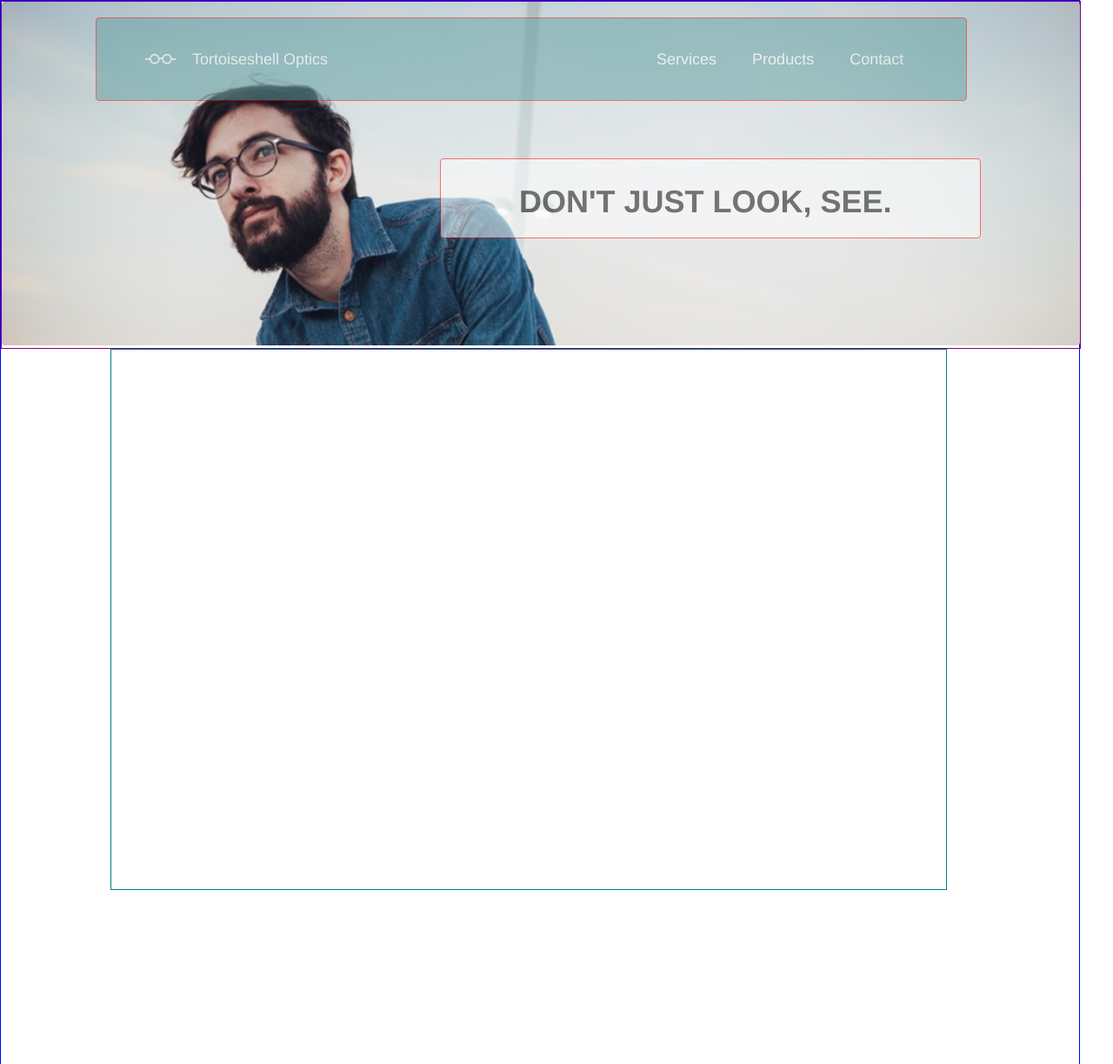
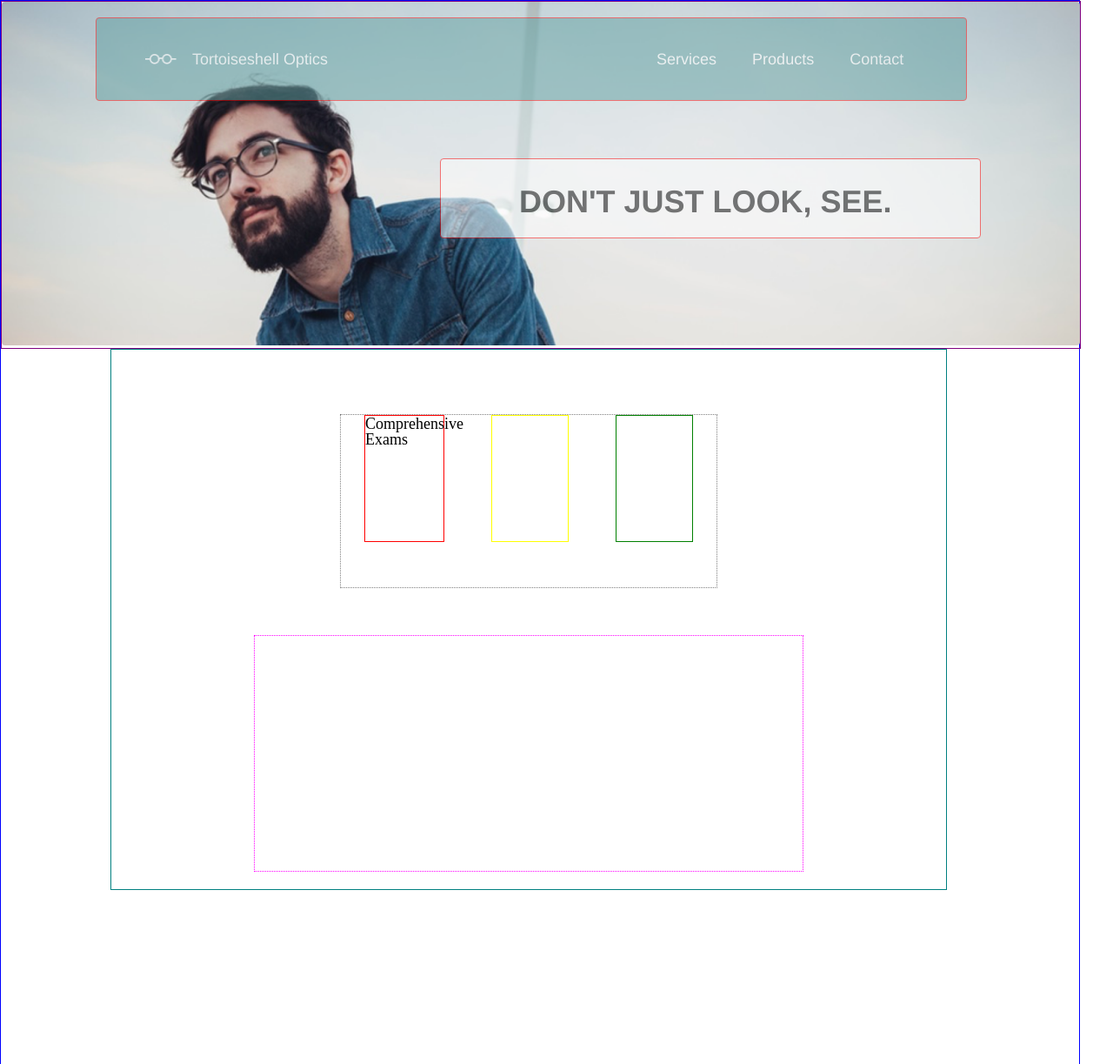
Before and after one commit to CasOlckers/TortoiseshellOptics, a plain HTML site: page index.html in a window 1280 px wide. Shown: the top 1223 px of the page at 87% size. Drawn offline with Linux system fonts and the light colour scheme.

Commit message:
first commit

```diff
--- a/index.html
+++ b/index.html
@@ -34,7 +34,21 @@
 
 <!-- Lower Container -->
       <div class="lowerContainer">
+        <div class="innerContainer1">
+          <div class="icon1">
+            <span>Comprehensive Exams</span>
+          </div>
+          <div class="icon2">
 
+          </div>
+          <div class="icon3">
+
+          </div>
+        </div>
+
+        <div class="innerContainer2">
+
+        </div>
 
       </div>
     </div>
--- a/resources/css/style.css
+++ b/resources/css/style.css
@@ -112,5 +112,59 @@ padding-right: 5rem;
   height:50%;
   border: 1px solid teal;
   margin-left: 7rem;
+  display: flex;
+  justify-content: center;
+  flex-direction: column;
+  align-items: center;
 
 }
+
+.innerContainer1 {
+  width: 24rem;
+  height: 11rem;
+  position: relative;
+  border: 1px dotted grey;
+  margin-top: 3rem;
+  display: flex;
+  flex-direction: row;
+  justify-content: space-between;
+  align-content: center;
+
+}
+
+.icon1 {
+  width:5rem;
+  height: 8rem;
+  border: 1px solid red;
+  margin-left: 1.5rem;
+  margin-right: 1.5rem;
+}
+
+
+
+.icon2 {
+  width:5rem;
+  height: 8rem;
+  border: 1px solid yellow;
+  margin-left: 1.5rem;
+  margin-right: 1.5rem;
+  display: flex;
+  flex-direction: column;
+  justify-content: center;
+}
+
+.icon3 {
+  width:5rem;
+  height: 8rem;
+  border: 1px solid green;
+  margin-left: 1.5rem;
+  margin-right: 1.5rem;
+}
+
+.innerContainer2 {
+  width: 35rem;
+  height: 15rem;
+  position: relative;
+  border: 1px dotted magenta;
+  margin-top: 3rem;
+}
```
